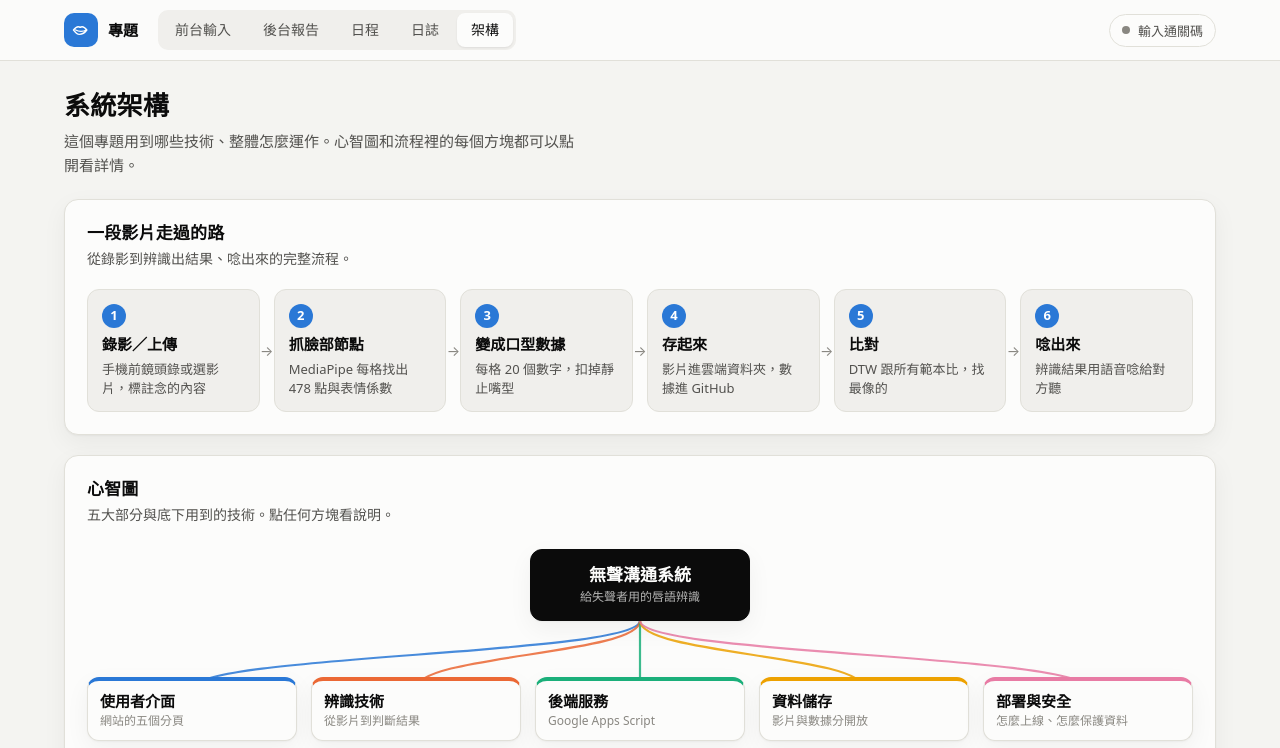
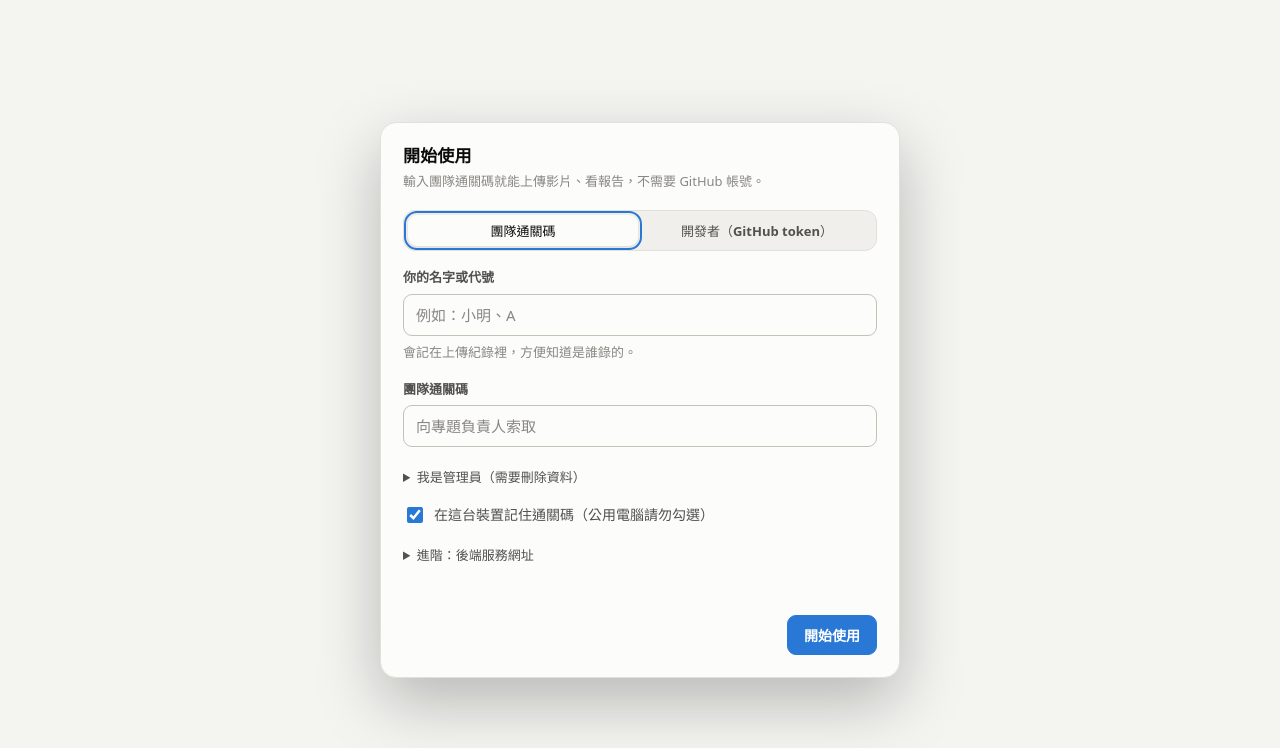
Before and after one commit to Sakurasnow-0w0/lipread-ssi, a plain HTML site: page architecture.html in a window 1280 px wide. Shown: the top 748 px of the page. Drawn offline with Linux system fonts and the light colour scheme.

Commit message:
未登入時鎖住頁面，並禁止搜尋引擎收錄
- 未輸入通關碼時隱藏頁面內容，登入視窗無法取消；按 Esc 關掉會自動重開
- 各頁加上 noindex／nofollow，並在載入時先隱藏內容避免閃現

Co-Authored-By: Claude Opus 5.5 <noreply@anthropic.com>

```diff
--- a/architecture.html
+++ b/architecture.html
@@ -5,6 +5,16 @@
 <meta name="viewport" content="width=device-width, initial-scale=1, viewport-fit=cover">
 <meta name="theme-color" content="#2a78d6">
 <title>系統架構｜專題</title>
+<meta name="robots" content="noindex, nofollow, noarchive, nosnippet, noimageindex">
+<meta name="googlebot" content="noindex, nofollow">
+<meta name="referrer" content="strict-origin-when-cross-origin">
+<script>
+  // 還沒登入就先把內容藏起來，等共用程式確認身分（避免畫面閃一下）
+  try {
+    var s = window.localStorage, ss = window.sessionStorage;
+    if (!(s.getItem("lr-team") || ss.getItem("lr-team") || s.getItem("lr-token") || ss.getItem("lr-token"))) document.documentElement.classList.add("prelock");
+  } catch (e) { document.documentElement.classList.add("prelock"); }
+</script>
 <link rel="stylesheet" href="assets/style.css">
 </head>
 <body>
--- a/assets/core.js
+++ b/assets/core.js
@@ -981,7 +981,16 @@
     const dlg = buildSettingsDialog();
     document.body.append(dlg);
     chip.addEventListener("click", () => LR.openSettings());
-    if (opts && opts.autoOpen && !LR.mode()) setTimeout(() => LR.openSettings(), 300);
+    // 沒登入就鎖住整個頁面，只留登入視窗（真正的資料保護在後端：沒有通關碼讀不到任何資料）
+    const applyLock = () => {
+      const locked = !LR.mode();
+      document.body.classList.toggle("locked", locked);
+      document.documentElement.classList.remove("prelock");
+      if (locked && !dlg.open) LR.openSettings();
+    };
+    applyLock();
+    LR.events.addEventListener("connection", applyLock);
+    void opts;
   };
 
   function mouthIcon() {
@@ -1080,11 +1089,16 @@
       rememberDev.checked = LR.settings.remembered();
       rememberTeam.checked = t ? LR.team.remembered() : true;
       btnOff.hidden = !LR.mode();
+      btnCancel.hidden = !LR.mode(); // 還沒登入就不能取消
       status.className = "dialog-status";
       setTab(LR.mode() === "github" ? "github" : "team");
       dlg.showModal();
     };
-    btnCancel.addEventListener("click", () => dlg.close());
+    btnCancel.addEventListener("click", () => { if (LR.mode()) dlg.close(); });
+    // 按 Esc 也不能在未登入時關掉
+    dlg.addEventListener("cancel", (e) => { if (!LR.mode()) e.preventDefault(); });
+    // 有些瀏覽器不讓網頁攔 Esc；被關掉時只要還沒登入就立刻再打開（頁面內容本來就是隱藏的）
+    dlg.addEventListener("close", () => { if (!LR.mode()) setTimeout(() => { if (!dlg.open && !LR.mode()) dlg.showModal(); }, 0); });
     btnOff.addEventListener("click", () => {
       LR.settings.disconnect();
       LR.team.clear();
--- a/assets/style.css
+++ b/assets/style.css
@@ -398,6 +398,10 @@ select.input { padding: 7px 10px; font-size: 14px; width: auto; }
 .dialog-status { font-size: 13px; color: var(--ink-2); margin-top: 12px; min-height: 1.2em; }
 .dialog-status.bad { color: var(--bad-ink); }
 .dialog.video-dlg { width: min(720px, calc(100vw - 32px)); }
+/* 未登入：隱藏頁面內容與導覽，只留登入視窗 */
+body.locked main, body.locked .nav, body.locked .conn,
+html.prelock main, html.prelock .nav, html.prelock .conn { visibility: hidden; }
+body.locked .dialog::backdrop { background: var(--page); backdrop-filter: none; }
 .admin-box { margin-top: 4px; }
 .admin-box > summary { cursor: pointer; font-size: 13px; color: var(--ink-2); padding: 4px 0; }
 .admin-box[open] > summary { margin-bottom: 10px; }
```
Also changed, not shown: index.html (+10 -0 lines), log.html (+10 -0 lines), report.html (+10 -0 lines), schedule.html (+10 -0 lines), 1 other file.
